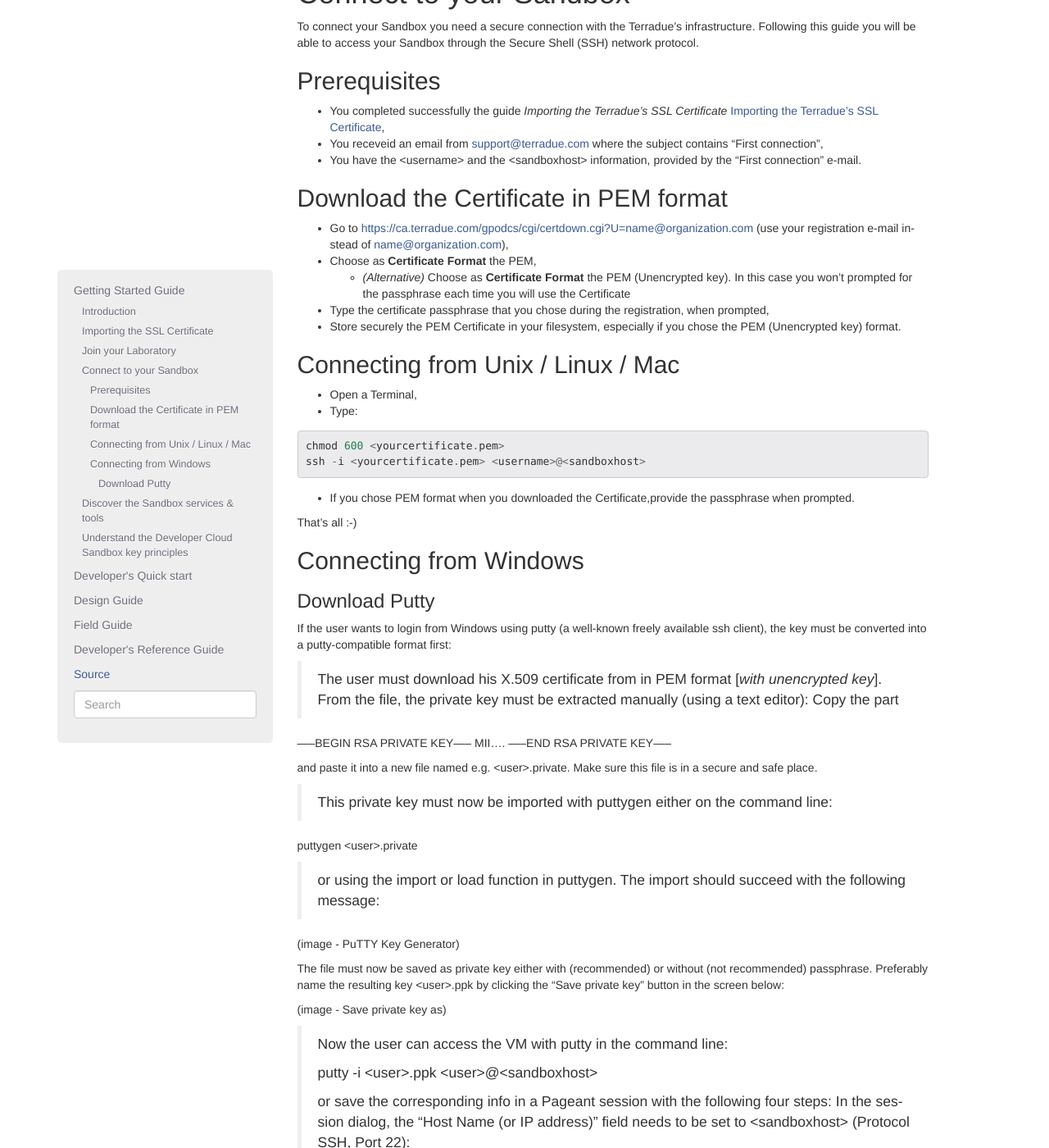
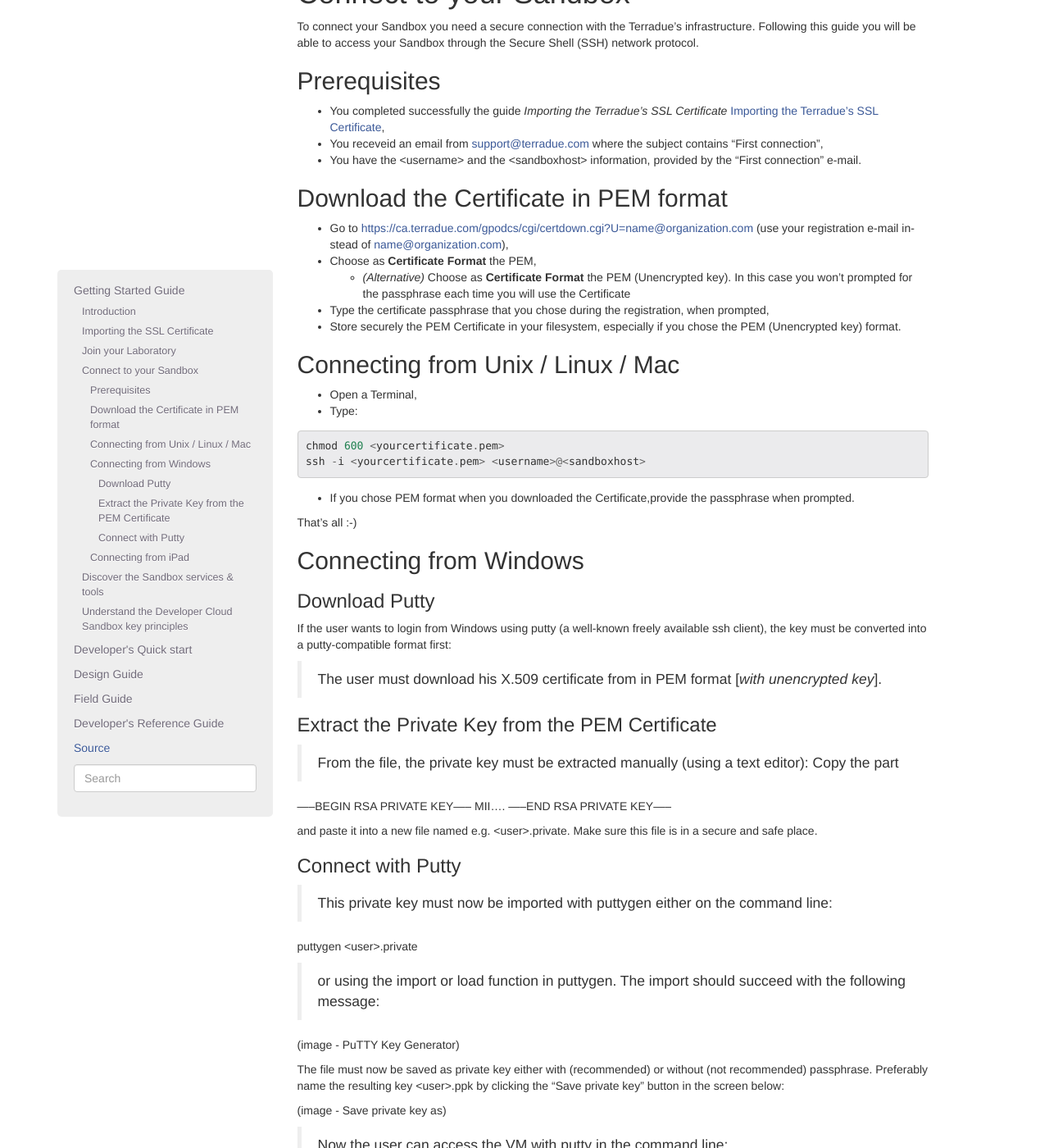
Before and after one commit to Terradue/doc-developer-sandbox, a Sphinx documentation site: the page built from source/start/sandbox.rst, in a window 1280 px wide and 1400 px high, scrolled down 347 px. Shown: the whole window at 82% size. Built offline with Sphinx 7.4.7, drawn with Linux system fonts in a browser that asks for light colours; pages that are not in the unit, such as notebooks, are missing from menus.

Commit message:
Update sandbox.rst

```diff
--- a/source/start/sandbox.rst
+++ b/source/start/sandbox.rst
@@ -48,6 +48,10 @@ Download Putty
 If the user wants to login from Windows using putty (a well-known freely available ssh client), the key must be converted into a putty-compatible format first:
 
     The user must download his X.509 certificate from in PEM format [*with unencrypted key*].
+
+Extract the Private Key from the PEM Certificate
+^^^^^^^^^^^^^^^^^^^^^^^^^^^^^^^^^^^^^^^^^^^^^^^^
+
     From the file, the private key must be extracted manually (using a text editor): Copy the part
 
 -----BEGIN RSA PRIVATE KEY-----
@@ -56,7 +60,11 @@ MII....
 
 and paste it into a new file named e.g. <user>.private. Make sure this file is in a secure and safe place.
 
+Connect with Putty
+^^^^^^^^^^^^^^^^^^
+
     This private key must now be imported with puttygen either on the command line:
+
 
 puttygen <user>.private
 
@@ -83,3 +91,7 @@ and the created private key file needs to be referenced in the "Private key file
 Finally, the session can be saved (Session dialog) or just opened (Open button below).
 
     Make sure that the unencrypted X.509 PEM certificate is deleted (or at least stored in a secure and safe location) after this setup. The X.590 PEM certificate is not used to access the system with putty. Only the generated <user>.ppk file is needed.
+
+
+Connecting from iPad
+--------------------
```
